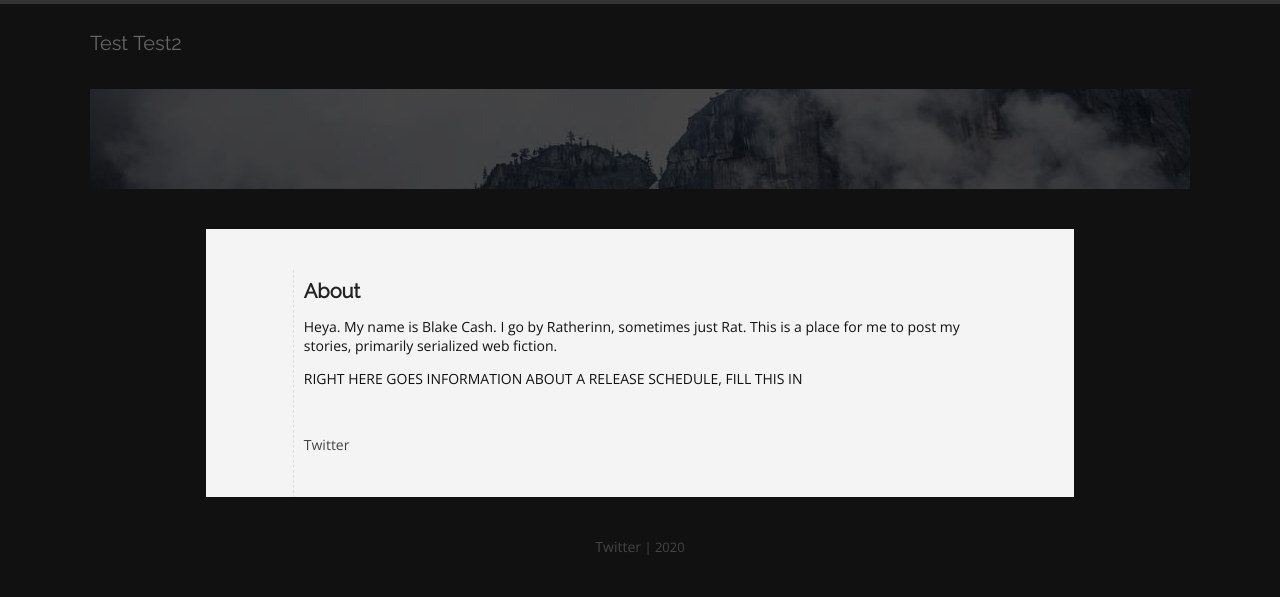
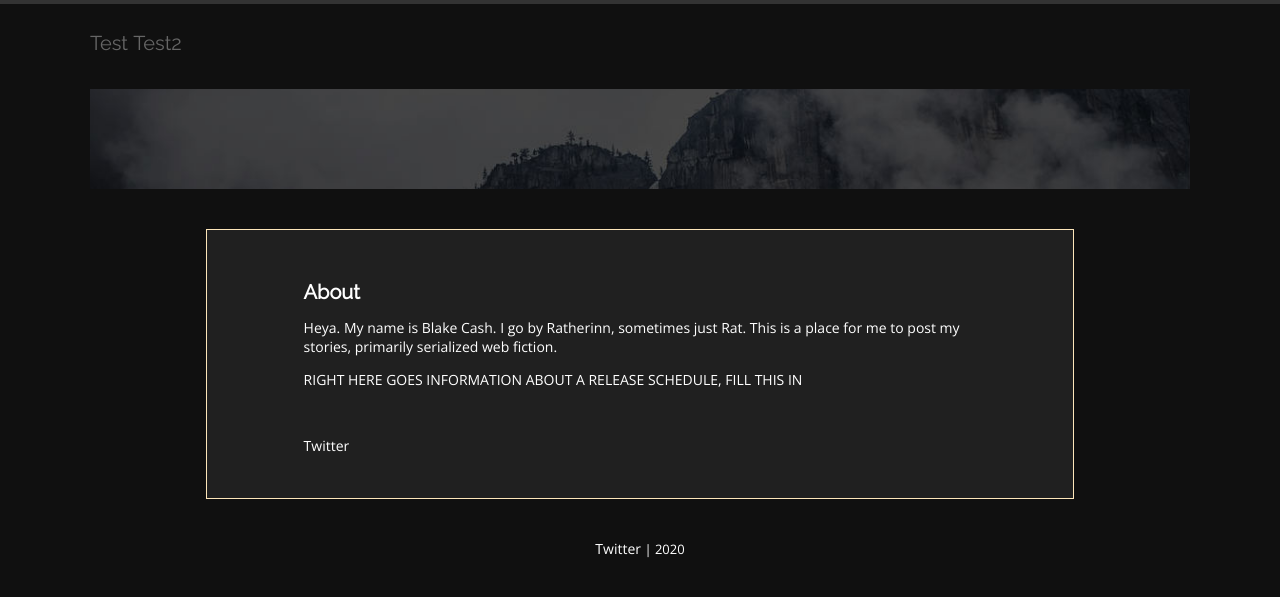
Before and after one commit to Blake-Cash/writing-site, a Jekyll site: the page built from about.html, in a window 1280 px wide. Shown: the top 597 px of the page. Built offline with Jekyll 4.4.1, drawn with Linux system fonts in a browser that asks for light colours; some web fonts are replaced.

Commit message:
fix color pallate

```diff
--- a/_layouts/blog.html
+++ b/_layouts/blog.html
@@ -17,7 +17,7 @@
 
 			<div style='clear: both'></div>
 		</div>
-		<div id='content'>
+		<div id='blogContent'>
 
 			<div id='page'>
 				<h1 id='page-title'>{{page.title}}</h1>
--- a/css/main.css
+++ b/css/main.css
@@ -17,7 +17,7 @@ body {
 	text-align: center;
 	padding: 0px 20px 0px 20px;
 	border-top: 4px solid #333;
-	background: #111;
+	background: #101010;
 
 /*
 background-color: #F7F7F7;
@@ -30,7 +30,7 @@ background-repeat: repeat;*/
 body, div, a, input, select, button, textarea {
 	font-family: 'Open Sans', sans-serif;
 	font-size: 14px;
-	color: #fff;
+	color: #ffffff;
 }
 
 h1, h2, h3, h4, h5, h6 {
@@ -50,7 +50,7 @@ a {
 /*
 	color: rgba(80, 160, 228);
 	font-size: 100%;*/
-	color: #444444;
+	color: #ffffff;
 	text-decoration: none;
 }
 
@@ -121,7 +121,7 @@ h1 {
 
 #content {
     margin: 0px 15% 0px ;
-		background: #f4f4f4;
+		background: #202020;
 		padding-top: 20px;
 		margin-top: 40px;
 }
@@ -133,7 +133,7 @@ h1 {
 	border-top: 1px solid #dddddd;
 	text-align: center;
 	font-size: 13px;
-	background: #111;
+	background: #101010;
 }
 
 #posts ul {
@@ -149,7 +149,7 @@ h1 {
     float: left;
     border-radius: 3px;
     border: 0px solid #eee;
-    background: #222!important;
+    background: #202020!important;
     background: none repeat scroll 0% 0% #FFF;
     border-radius: 0;
     box-shadow: none;
@@ -220,18 +220,17 @@ margin: 20px 5px 0px 0px;
 	margin-top: 0px;
 	padding-top: 0px;
 	font-size: 20px;
-	color:#222;
+	color:#fff;
 	font-weight: 800;
 }
 
 #page {
 	margin-top: 20px;
 	width: 80%;
-	color: #111;
+	color: #ffffff;
 	margin-left: 10%;
 	text-align: left;
 	padding-left: 3%;
- border-left: 1px dashed #ddd;
 font-size: 1em;
 overflow: hidden;
 /*background: none repeat scroll 0% 0% #FFF;
@@ -342,9 +341,9 @@ only screen and (max-width: 600px) {
 
 
 .post-content {
-    background: #222222!important;
+    background: #202020!important;
     border-radius: 0;
-    color: #444;
+    color: #fff;
 }
 .post-title {
     margin: 40px 0px 8px 0px;
@@ -365,17 +364,23 @@ h1.post-title {
 
 #footer {
     border-top: 0px solid #dddddd;
-    color: #444;
+    color: #ffffff;
 }
 
-
+#blogContent {
+	border: 1px solid #fde6ba;
+    margin: 0px 15% 0px ;
+	background: #202020;
+	padding-top: 20px;
+	margin-top: 40px;
+}
 
 /* remake homepage */
 
 #posts.leftblock, .rightblock {width:100%}
 #content.hp{background: transparent}
-.rightblock{color:#444;text-align:left}
-.rightblock b, .rightblock strong, .rightblock a {color: #555}
+.rightblock{color:#fff;text-align:left}
+.rightblock b, .rightblock strong, .rightblock a {color: #fff}
 
 @media (min-width: 770px) {
 	#heading {
@@ -403,7 +408,7 @@ section#home-hero{
 		width:20%;
 		float:left;
 	}
-	.rightblock b, .rightblock strong, .rightblock a {color: #555}
+	.rightblock b, .rightblock strong, .rightblock a {color: #fff}
 
 }
 
@@ -413,6 +418,6 @@ section#home-hero{
 		background: #f4f4f4;
 		padding: 20px;
 		margin-top: 40px;
-		color: #555!important;
+		color: #fff!important;
 		}
 }
```
